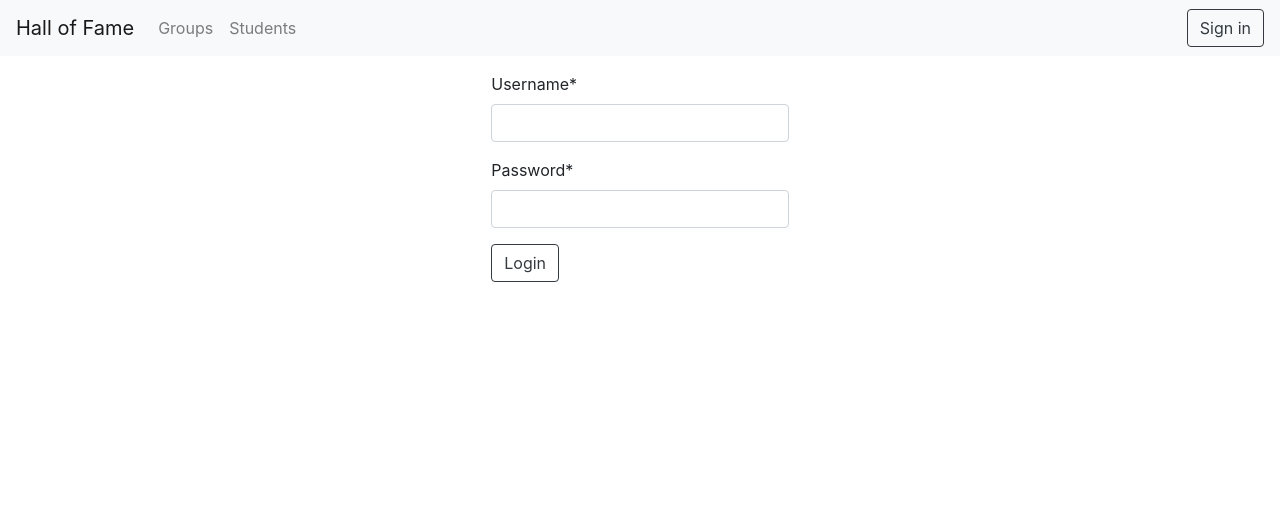
After one commit to hardkov/hall-of-fame, a Django app: page /login/ in a window 1280 px wide. The commit adds this page. Shown: the top 522 px of the page. Run offline with Django 3.2, Linux system fonts and the light colour scheme; some libraries are stand-ins or nearby versions.

Commit message:
Added separate login

```diff
--- a/hof/forms.py
+++ b/hof/forms.py
@@ -1,5 +1,60 @@
 from django import forms
+
 from .models import *
+
+from django.contrib.auth import (
+    authenticate,
+    get_user_model
+
+)
+
+User = get_user_model()
+
+
+class UserLoginForm(forms.Form):
+    username = forms.CharField()
+    password = forms.CharField(widget=forms.PasswordInput)
+
+    def clean(self, *args, **kwargs):
+        username = self.cleaned_data.get('username')
+        password = self.cleaned_data.get('password')
+
+        if username and password:
+            user = authenticate(username=username, password=password)
+            if not user:
+                raise forms.ValidationError('This user does not exist')
+            if not user.check_password(password):
+                raise forms.ValidationError('Incorrect password')
+            if not user.is_active:
+                raise forms.ValidationError('This user is not active')
+        return super(UserLoginForm, self).clean(*args, **kwargs)
+
+
+class UserRegisterForm(forms.ModelForm):
+    email = forms.EmailField(label='Email address')
+    email2 = forms.EmailField(label='Confirm Email')
+    password = forms.CharField(widget=forms.PasswordInput)
+
+    class Meta:
+        model = User
+        fields = [
+            'username',
+            'email',
+            'email2',
+            'password'
+        ]
+
+    def clean(self, *args, **kwargs):
+        email = self.cleaned_data.get('email')
+        email2 = self.cleaned_data.get('email2')
+        if email != email2:
+            raise forms.ValidationError("Emails must match")
+        email_qs = User.objects.filter(email=email)
+        if email_qs.exists():
+            raise forms.ValidationError(
+                "This email has already been registered")
+        return super(UserRegisterForm, self).clean(*args, **kwargs)
+
 
 class AddMultipleScoreForm(forms.ModelForm):
     class Meta:
--- a/hof/scripts/real_seed.py
+++ b/hof/scripts/real_seed.py
@@ -14,6 +14,7 @@ pl = fake['pl-PL']
 Faker.seed(1236)  # Will generate the same data
 
 csv_filename = 'aside/example-data/hof2019.csv'
+
 
 def run():
     # Clearance
--- /dev/null
+++ b/hof/templates/hof/accounts/login.html
@@ -0,0 +1,14 @@
+{%  extends 'hof/base.html' %}
+{% load crispy_forms_tags %}
+
+{% block content %}
+    <div class="row">
+        <div class="col-sm-3 mx-auto">
+            <form method="POST">
+                {% csrf_token %}
+                {{ form|crispy }}
+                <input type="submit" class="btn btn-outline-dark" value="Login"/>
+            </form>
+        </div>
+    </div>
+{% endblock %}
--- a/hof/templates/hof/includes/navbar.html
+++ b/hof/templates/hof/includes/navbar.html
@@ -21,7 +21,7 @@
 
         <li class="nav-item">
         {% if not user.is_authenticated %}
-            <a class="btn btn-outline-dark" href="/admin">
+            <a class="btn btn-outline-dark" href="/login">
                 Sign in
             </a>
         {% else %}
@@ -29,7 +29,7 @@
             <a class="btn btn-outline-dark" href="/admin">
                 Manage
             </a>
-            <a class="btn btn-outline-dark" href="/admin/logout">
+            <a class="btn btn-outline-dark" href="/logout">
                 Logout
             </a>
         {% endif %}
--- a/hof/urls.py
+++ b/hof/urls.py
@@ -10,5 +10,8 @@ urlpatterns = [
     path('groups/<int:pk>', views.GroupView.as_view(), name='group'),
     # STUDENTS
     path('students/', views.students, name='students'),
-    path('student/<int:pk>', views.StudentView.as_view(), name='student')
+    path('student/<int:pk>', views.StudentView.as_view(), name='student'),
+    path('login/', views.login_view),
+    path('register/', views.register_view),
+    path('logout/', views.logout_view)
 ]
--- a/hof/views.py
+++ b/hof/views.py
@@ -1,8 +1,16 @@
-from django.shortcuts import render
+from django.shortcuts import render, redirect
 from django.http import HttpResponse
 from django.views import generic
 
 from .models import Group, Student
+from .forms import UserLoginForm, UserRegisterForm
+
+from django.contrib.auth import (
+    authenticate,
+    get_user_model,
+    login,
+    logout
+)
 
 
 # Create your views here.
@@ -46,3 +54,51 @@ def students(request):
 class StudentView(generic.DetailView):
     model = Student
     template_name = 'hof/students/student.html'
+
+
+def login_view(request):
+    next = request.GET.get('next')
+    form = UserLoginForm(request.POST or None)
+    if form.is_valid():
+        username = form.cleaned_data.get('username')
+        password = form.cleaned_data.get('password')
+        user = authenticate(username=username, password=password)
+        login(request, user)
+        if next:
+            return redirect(next)
+        return redirect('/')
+
+    context = {
+        'form': form,
+    }
+    return render(request, "hof/accounts/login.html", context)
+
+
+def register_view(request):
+    next = request.GET.get('next')
+    form = UserRegisterForm(request.POST or None)
+
+    if form.is_valid():
+        user = form.save(commit=False)
+        password = form.cleaned_data.get('password')
+        user.set_password(password)
+        user.save()
+
+        new_user = authenticate(username=user.username, password=password)
+        login(request, new_user)
+
+        if next:
+            return redirect(next)
+
+        return redirect('/')
+
+    context = {
+        'form': form,
+    }
+    return render(request, "signup.html", context)
+
+
+def logout_view(request):
+    logout(request)
+
+    return redirect('/')
```
Also changed, not shown: hall_of_fame/settings.py (+7 -1 lines), hof/templates/hof/accounts/profile.html (added, +7 -0 lines), hof/templates/hof/accounts/signup.html (added, +11 -0 lines).
